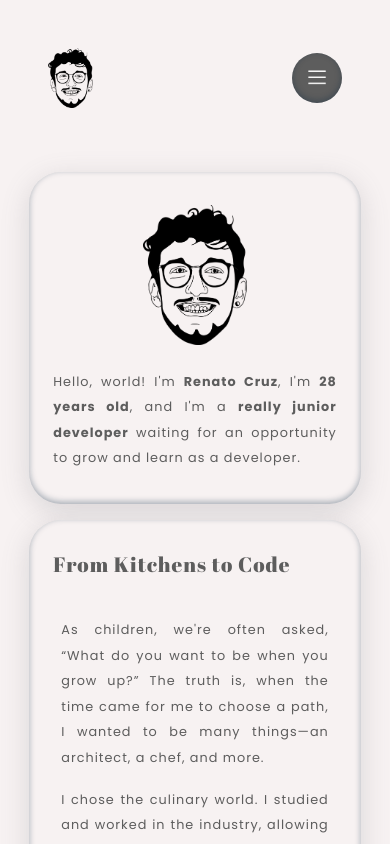
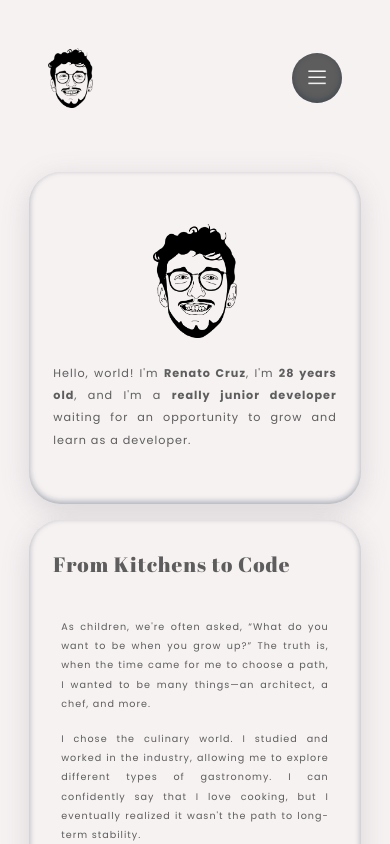
Before and after one commit to renato-cruz-dev/portfolio_cv-website, a React (Vite) app: page / in a window 390 px wide. Shown: the top 844 px of the page. Built offline with nearby package versions, Linux system fonts and the light colour scheme.

Commit message:
Update media queries

```diff
--- a/src/components/description/Description.css
+++ b/src/components/description/Description.css
@@ -33,6 +33,6 @@
 @media (max-width: 485px) {
   #description img {
     align-self: center;
-    width: 140px;
+    width: 40%;
   }
 }
--- a/src/components/main_section/MainSection.css
+++ b/src/components/main_section/MainSection.css
@@ -32,7 +32,7 @@
 }
 
 .card__inactive {
-  opacity: 10%;
+  display: none !important;
 }
 
 /* CATEGORY CARD */
--- a/src/components/main_section/MainSection.jsx
+++ b/src/components/main_section/MainSection.jsx
@@ -10,22 +10,6 @@ import Project from "../project/Project";
 import SocialNetwork from "../socialNetwork/SocialNetwork";
 
 const MainSection = ({ filter, data }) => {
-  const display = (filter) => {
-    if (filter === "all") {
-      return "main__all";
-    } else if (filter === "about") {
-      return "main__about";
-    } else if (filter === "cook") {
-      return "main__cook";
-    } else if (filter === "dev") {
-      return "main__dev";
-    } else if (filter === "portfolio") {
-      return "main__portfolio";
-    } else {
-      return new Error("No filter selected. Check error on nav selection.");
-    }
-  };
-
   const getOrder = (category) => {
     if (filter === category) return "order-1";
     if (filter === "all") return "order-2";
@@ -33,7 +17,7 @@ const MainSection = ({ filter, data }) => {
   };
 
   return (
-    <section id="main" className={display(filter)}>
+    <section id="main">
       <Description filter={filter} getOrder={getOrder} />
       <Story filter={filter} getOrder={getOrder} />
       <CookInfo data={data.cook} filter={filter} getOrder={getOrder} />
--- a/src/index.css
+++ b/src/index.css
@@ -136,10 +136,10 @@ p {
   }
 
   h5 {
-    font-size: 0.8rem;
+    font-size: 0.7rem;
   }
 
   p {
-    font-size: 0.8rem;
+    font-size: 0.6rem;
   }
 }
```
